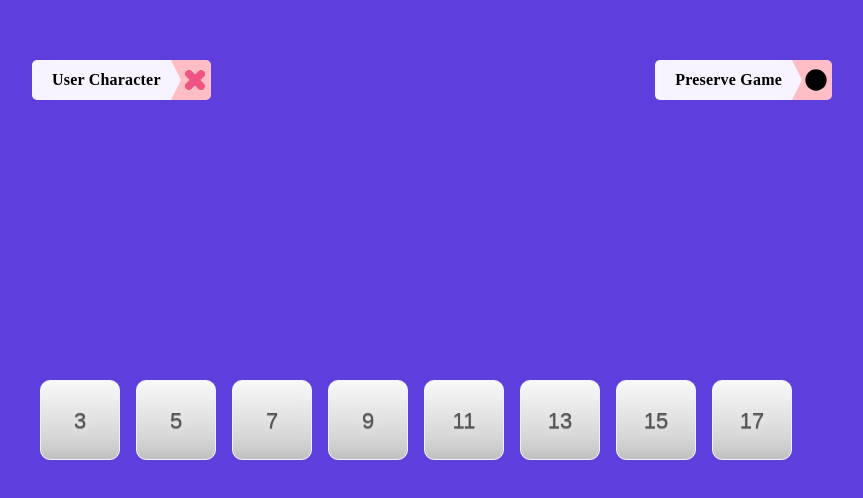
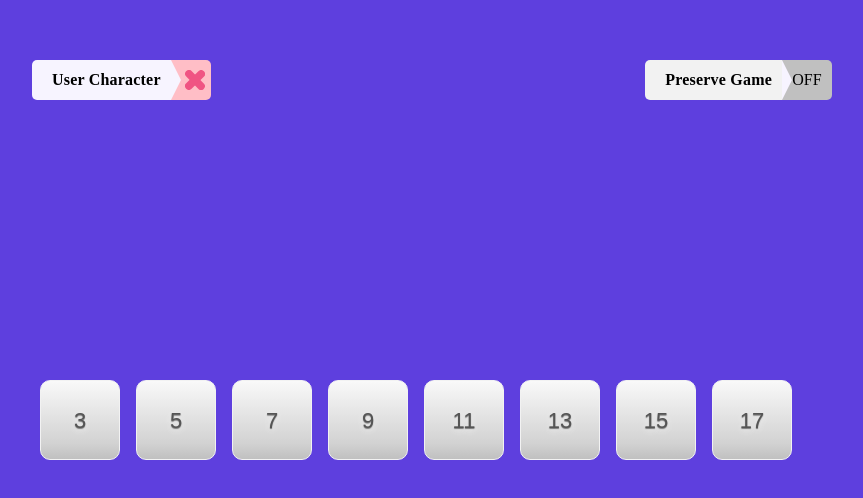
Before and after one commit to lanre-mark/tictactoe, a React app: page / in a window 1280 px wide. Shown: the top 498 px of the page, without its empty margins (208-1071 px from the left). Built offline with nearby package versions, Linux system fonts and the light colour scheme.

Commit message:
refined perserve state switch button

```diff
--- a/src/components/SwitchIcon.jsx
+++ b/src/components/SwitchIcon.jsx
@@ -1,50 +1,51 @@
 import React from "react";
+import styled, { keyframes } from "styled-components";
+
+const shrinkTransitions = keyframes`
+                                    "0%": {
+                                      transform: "scale(1)"
+                                    },
+                                    "33%": {
+                                      transform: "scale(0.85)"
+                                    },
+                                    "100%": {
+                                      transform: "scale(1)"
+                                    }
+                                  `;
+
+const StatePreservationDescription = styled.label`
+  position: "relative",
+  display: "flex",
+  margin: "0.6em 0",
+  alignItems: "center",
+  color: "#9e9e9e",
+  font-size: 14px;
+  transition: "color 250ms cubic-bezier(0.4, 0, 0.23, 1)",
+  "&::after": {
+    content: "''",
+  },
+  "&::before": {
+    content: "''",
+    display: "flex",
+    justifyContent: "center",
+    alignItems: "center",
+    marginRight: "1em",
+    width: "1em",
+    height: "1em",
+    background: "transparent",
+    boxShadow: "0 0 0 2px #9e9e9e inset",
+    borderRadius: "50%",
+    cursor: "pointer",
+    transition: "all 250ms cubic-bezier(0.4, 0, 0.23, 1)",
+  },
+`;
 
 const PreserveSwitchIcon = (props) => {
   return (
     <div className="preserve__icon">
-      {props.switch === true && (
-        <svg
-          className="switch"
-          xmlns="http://www.w3.org/2000/svg"
-          xmlnsXlink="http://www.w3.org/1999/xlink"
-          x="0px"
-          y="0px"
-          viewBox="0 0 51.6 51.6"
-          style={{ enableBackground: "new 0 0 51.6 51.6" }}
-          xmlSpace="preserve"
-        >
-          <line
-            className="preserve__line"
-            x1="10.4"
-            y1="10"
-            x2="41.2"
-            y2="41.6"
-          />
-          <line
-            className="preserve__line"
-            x1="41.6"
-            y1="10.4"
-            x2="10"
-            y2="41.2"
-          />
-        </svg>
-      )}
-
-      {props.switch !== true && (
-        <svg
-          className="preserve"
-          xmlns="http://www.w3.org/2000/svg"
-          xmlnsXlink="http://www.w3.org/1999/xlink"
-          x="0px"
-          y="0px"
-          viewBox="0 0 60 60"
-          style={{ enableBackground: "new 0 0 60 60" }}
-          xmlSpace="preserve"
-        >
-          <circle className="preserve__line" cx="30" cy="30" r="20" />
-        </svg>
-      )}
+      <StatePreservationDescription>
+        {props.switch === true ? "ON" : "OFF"}
+      </StatePreservationDescription>
     </div>
   );
 };
--- a/src/style.css
+++ b/src/style.css
@@ -260,7 +260,7 @@ body {
 
 .player__label {
   display: flex;
-  justify-cotent: center;
+  justify-content: center;
   align-items: center;
   background: #f7f4ff;
   padding: 0 10px 0 20px;
@@ -350,7 +350,7 @@ body {
   display: flex;
   justify-content: center;
   align-items: center;
-  background: #f7f4ff;
+  background: #f2f2f2;
   padding: 0 10px 0 20px;
   border-top-left-radius: 5px;
   border-bottom-left-radius: 5px;
@@ -374,15 +374,14 @@ body {
 }
 
 .preserve__icon {
-  width: 40px;
+  width: 50px;
   height: 40px;
-  background: #ffbec6;
+  background: #c0c0c0;
   display: flex;
   justify-content: center;
   align-items: center;
   border-top-right-radius: 5px;
   border-bottom-right-radius: 5px;
-  padding-left: 8px;
 }
 
 .preserve__icon--enter {
```
